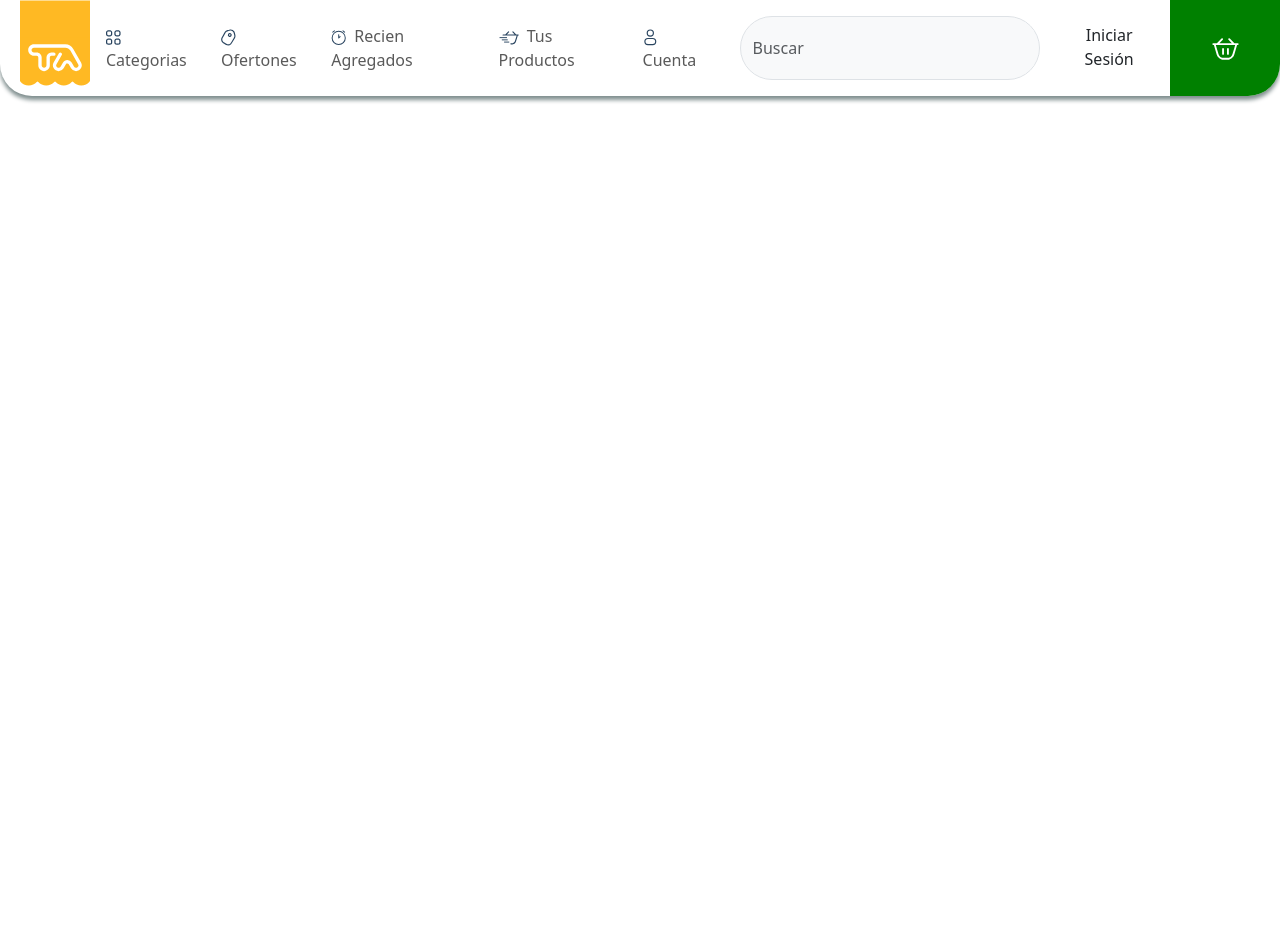
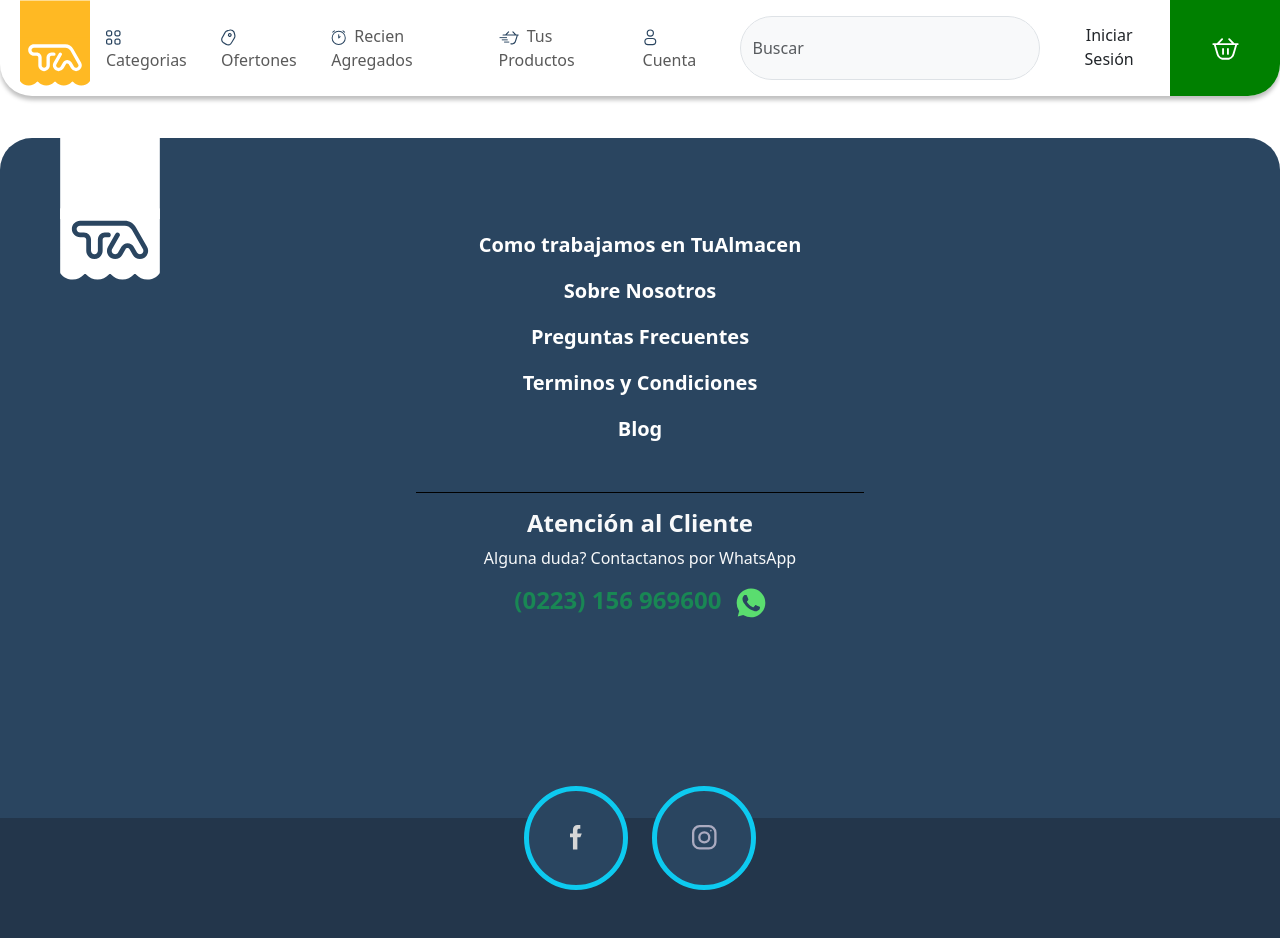
Before and after one commit to MartinFernandezSantia/TuAlmacen, a Django app: page / in a window 1280 px wide. Before the commit the page ends 103 px from the top, so only its background shows below. Run offline with Django 4.2, Linux system fonts and the light colour scheme.

Commit message:
Finished footer

```diff
--- a/static/css/styles.css
+++ b/static/css/styles.css
@@ -1,3 +1,16 @@
+body {
+    padding-top: 7%;
+}
+
 .navbar {
-    box-shadow: 0 4px 4px #808F8F;
+    box-shadow: 0 4px 4px rgb(0 0 0 / 25%);
 }
+
+.a-unstyled {
+    text-decoration: none;
+    color: white;
+}
+
+.a-unstyled:hover {
+    color: #23364b;
+}
--- a/templates/base.html
+++ b/templates/base.html
@@ -12,14 +12,25 @@
 
     <!-- Bootstrap 5.3 CSS -->
     <link href="https://cdn.jsdelivr.net/npm/bootstrap@5.3.2/dist/css/bootstrap.min.css" rel="stylesheet" integrity="sha384-T3c6CoIi6uLrA9TneNEoa7RxnatzjcDSCmG1MXxSR1GAsXEV/Dwwykc2MPK8M2HN" crossorigin="anonymous">
+
+    <!-- Slick carousel -->
+    <link rel="stylesheet" type="text/css" href="//cdn.jsdelivr.net/gh/kenwheeler/slick@1.8.1/slick/slick.css"/>
+    <link rel="stylesheet" type="text/css" href="//cdn.jsdelivr.net/gh/kenwheeler/slick@1.8.1/slick/slick-theme.css"/>
     {% block head %}{% endblock %}
 </head>
 <body>
     {% block body %}{% endblock %}
 
-    <!-- Bootstrap 5.3 Popper -->
+    <!-- Bootstrap 5.3 -->
     <script src="https://cdn.jsdelivr.net/npm/@popperjs/core@2.11.8/dist/umd/popper.min.js" integrity="sha384-I7E8VVD/ismYTF4hNIPjVp/Zjvgyol6VFvRkX/vR+Vc4jQkC+hVqc2pM8ODewa9r" crossorigin="anonymous"></script>
-    <!-- Bootstrap 5.3 JS -->
     <script src="https://cdn.jsdelivr.net/npm/bootstrap@5.3.2/dist/js/bootstrap.min.js" integrity="sha384-BBtl+eGJRgqQAUMxJ7pMwbEyER4l1g+O15P+16Ep7Q9Q+zqX6gSbd85u4mG4QzX+" crossorigin="anonymous"></script>
+
+    <!-- Jquery -->
+    <script src="https://code.jquery.com/jquery-3.7.1.min.js"></script>
+
+    <!-- Slick carousel -->
+    <script type="text/javascript" src="//cdn.jsdelivr.net/gh/kenwheeler/slick@1.8.1/slick/slick.min.js"></script>
+
+    {% block javascript %}{% endblock %}
 </body>
 </html>
--- a/templates/landing_page/index.html
+++ b/templates/landing_page/index.html
@@ -2,5 +2,22 @@
 
 {% block title %}Tu Almacén{% endblock %}
 
+{% block main %}
+<!-- <div class="multiple-items">
+    <div>your content</div>
+    <div>your content</div>
+    <div>your content</div>
+</div> -->
+{% endblock %}
 
-{% block main %}{% endblock %}
+{% block moreJS %}
+<!-- <script>
+    $(document).ready(function(){
+        $('.multiple-items').slick({
+            infinite: true,
+            slidesToShow: 1,
+            slidesToScroll: 3
+        });
+    });
+</script> -->
+{% endblock %}
--- a/templates/layout.html
+++ b/templates/layout.html
@@ -9,10 +9,10 @@
     {% endfor %}
 {% endif %}
 
-<nav class="navbar navbar-expand-lg rounded-5 rounded-top-0 p-0 overflow-hidden">
+<nav class="navbar navbar-expand-lg rounded-5 rounded-top-0 p-0 overflow-hidden bg-body fixed-top" id="navbar">
     <div class="container-fluid pe-0 d-flex">
         <a class="ms-2 align-self-start" href="#">
-            <img src="{% static 'img/logo.svg' %}" alt="Bootstrap" width="70">
+            <img src="{% static 'img/logo.svg' %}" alt="TuAlmacen" width="70">
         </a>
         <button class="navbar-toggler" type="button" data-bs-toggle="collapse" data-bs-target="#navbarNav" aria-controls="navbarNav" aria-expanded="false" aria-label="Toggle navigation">
             <span class="navbar-toggler-icon"></span>
@@ -56,4 +56,50 @@
     {% block main %}{% endblock %}
 </main>
 
+<footer class="w-100 rounded-5 rounded-bottom-0 mt-5 position-relative" style="height: 100vh; background-color: #2a4560;">
+    <div class="container-fluid d-flex">
+        <div class="ms-5">
+            <img src="{% static 'img/logo_white.svg' %}" alt="TuAlmacen" width="100">
+        </div>
+        <ul class="list-unstyled text-center" style="position: absolute; left: 50%; transform: translateX(-50%); margin-top: 6%;">
+            <li class="m-3 fs-5">
+                <a href="" class="a-unstyled"><strong>Como trabajamos en TuAlmacen</strong></a>
+            </li>
+            <li class="m-3 fs-5">
+                <a href="" class="a-unstyled"><strong>Sobre Nosotros</strong></a>
+            </li>
+            <li class="m-3 fs-5">
+                <a href="" class="a-unstyled"><strong>Preguntas Frecuentes</strong></a>
+            </li>
+            <li class="m-3 fs-5">
+                <a href="" class="a-unstyled"><strong>Terminos y Condiciones</strong></a>
+            </li>
+            <li class="m-3 fs-5 pb-5 border-bottom border-black" style="width: 35vw;">
+                <a href="" class="a-unstyled"><strong>Blog</strong></a>
+            </li>
+            <li class="m-2 h4 text-light">
+                <strong>Atención al Cliente</strong>
+            </li>
+            <li class="text-light">Alguna duda? Contactanos por WhatsApp</li>
+            <li class="m-3 text-success h4">
+                <strong>(0223) 156 969600</strong> <span class="ms-2"><img src="{% static 'img/whatsapp.svg' %}" alt="WhatsApp" width="30"></span>
+            </li>
+        </ul>
+    </div>
+
+    <div id="last" class="justify-content-center d-flex" style="background-color: #23364b; position: absolute; bottom: 0; width: 100%; height: 15%;">
+        <div class="rounded rounded-circle border border-info border-5 d-flex justify-content-center align-items-center" style="background-color: #2a4560; height: 13vh; width: 13vh;margin-top: -4vh;">
+            <img src="{% static 'img/facebook.svg' %}" alt="Facebook" height="25">
+        </div>
+        <div class="rounded rounded-circle border border-info border-5 d-flex justify-content-center align-items-center ms-4" style="background-color: #2a4560; height: 13vh; width: 13vh;margin-top: -4vh;">
+            <img src="{% static 'img/instagram.svg' %}" alt="Instagram" width="25">
+        </div>
+    </div>
+</footer>
+
 {% endblock %}
+
+{% block javascript %}
+
+    {% block moreJS %}{% endblock %}
+{% endblock %}
```
Also changed, not shown: static/img/facebook.svg (added), static/img/instagram.svg (added), static/img/logo_white.svg (added), static/img/whatsapp.svg (added).
